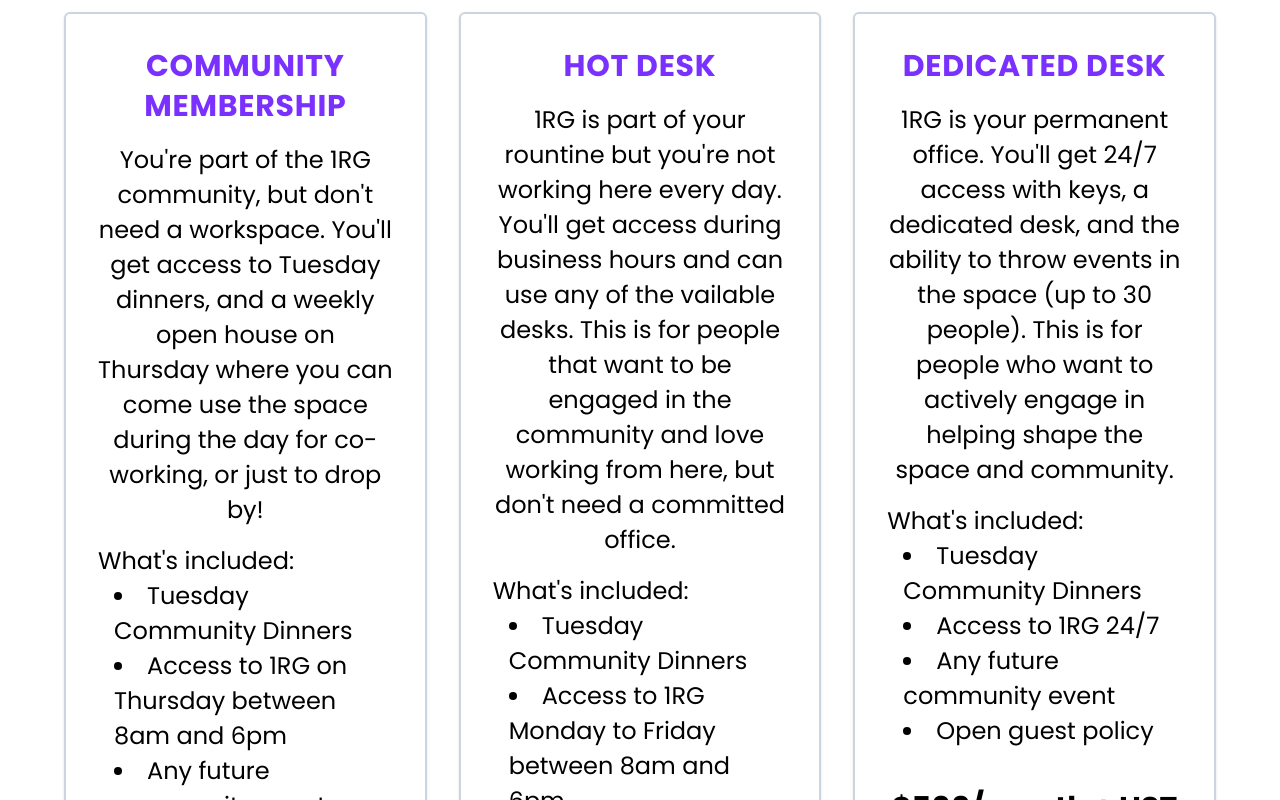
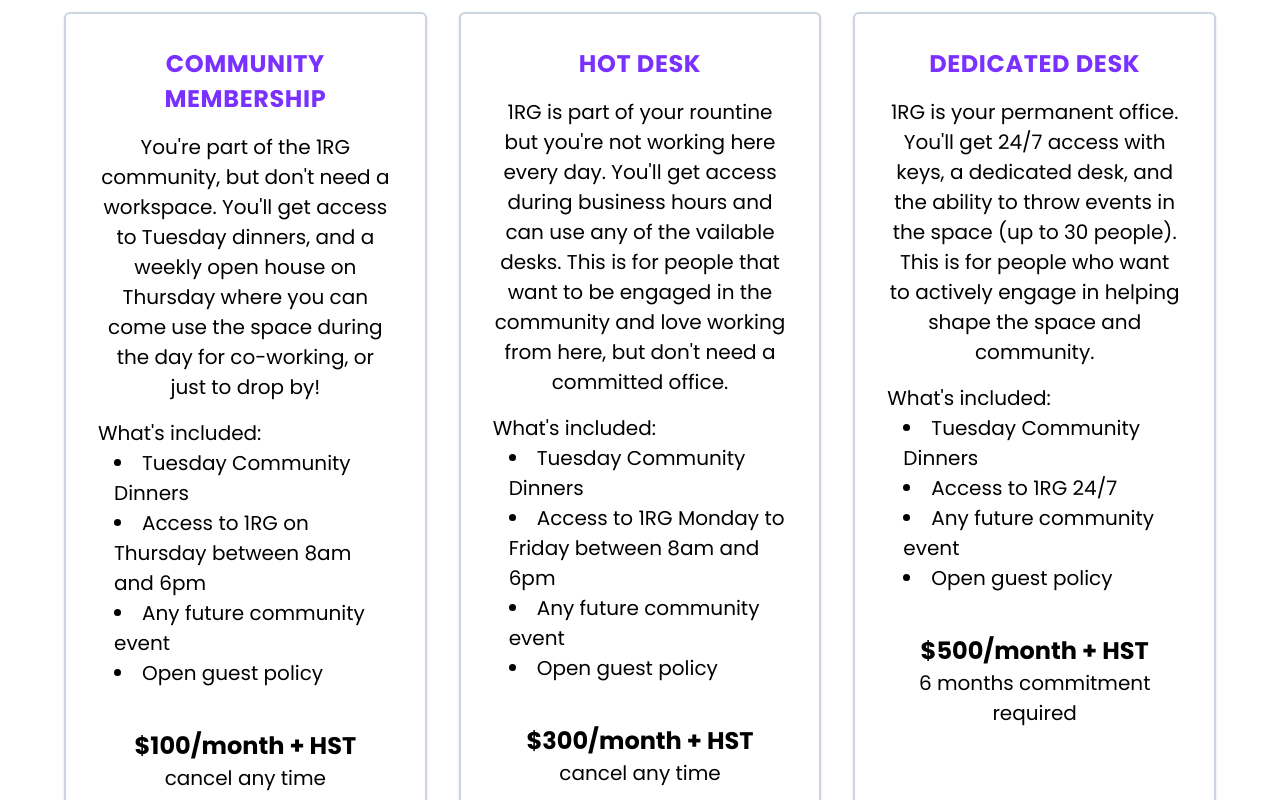
Before and after one commit to 1rglabs/1rg.space, a SvelteKit app: page /memberships in a window 1280 px wide. Shown: the part 1000-1800 px from the top of the page. Built offline with nearby package versions, Linux system fonts and the light colour scheme.

Commit message:
reduce size

```diff
--- a/src/routes/memberships/+page.svelte
+++ b/src/routes/memberships/+page.svelte
@@ -36,12 +36,12 @@
 
 		<!-- Community Membership -->
 			<div class="flex flex-col p-8 border-2 rounded-md border-slate-300 shadow">
-				<div class="text-center font-bold uppercase text-xl lg:text-2xl tracking-wide text-mediumorchid">Community Membership</div>
-				<div class="mt-4 text-center font text-lg lg:text-xl">
+				<div class="text-center font-bold uppercase text-lg lg:text-xl tracking-wide text-mediumorchid">Community Membership</div>
+				<div class="mt-4 text-center font text-m lg:text-lg">
 
 					You're part of the 1RG community, but don't need a workspace. You'll get access to Tuesday dinners, and a weekly open house on Thursday where you can come use the space during the day for co-working, or just to drop by!
 				</div>
-				<div class="mt-4 font text-lg lg:text-xl">
+				<div class="mt-4 font text-m lg:text-lg">
 					What's included:
 					<ul class="list-disc list-inside ml-4">
 						<li>Tuesday Community Dinners</li>
@@ -51,18 +51,18 @@
 					</ul>
 				</div>
 				<div class="mt-10 text-center">
-					<p class="font-bold text-xl lg:text-2xl">$100/month + HST</p>
-					<p class="text-lg lg:text-xl">cancel any time</p>
+					<p class="font-bold text-lg lg:text-xl">$100/month + HST</p>
+					<p class="text-m lg:text-lg">cancel any time</p>
 				</div>
 			</div>
 
 			<!-- Hot Desk -->
 			<div class="flex flex-col p-8 border-2 rounded-md border-slate-300 shadow">
-				<div class="text-center font-bold uppercase text-xl lg:text-2xl tracking-wide text-mediumorchid">Hot Desk</div>
-				<div class="mt-4 text-center font text-lg lg:text-xl">
+				<div class="text-center font-bold uppercase text-lg lg:text-xl tracking-wide text-mediumorchid">Hot Desk</div>
+				<div class="mt-4 text-center font text-m lg:text-lg">
 					1RG is part of your rountine but you're not working here every day. You'll get access during business hours and can use any of the vailable desks. This is for people that want to be engaged in the community and love working from here, but don't need a committed office.
 				</div>
-				<div class="mt-4 font text-lg lg:text-xl">
+				<div class="mt-4 font text-m lg:text-lg">
 					What's included:
 					<ul class="list-disc list-inside ml-4">
 						<li>Tuesday Community Dinners</li>
@@ -72,18 +72,18 @@
 					</ul>
 				</div>
 				<div class="mt-10 text-center">
-					<p class="font-bold text-xl lg:text-2xl">$300/month + HST</p>
-					<p class="text-lg lg:text-xl">cancel any time</p>
+					<p class="font-bold text-lg lg:text-xl">$300/month + HST</p>
+					<p class="text-m lg:text-lg">cancel any time</p>
 				</div>
 			</div>
 
 			<!-- Dedicated Desk -->
 			<div class="flex flex-col p-8 border-2 rounded-md border-slate-300 shadow">
-				<div class="text-center font-bold uppercase text-xl lg:text-2xl tracking-wide text-mediumorchid">Dedicated Desk</div>
-				<div class="mt-4 text-center font text-lg lg:text-xl">
+				<div class="text-center font-bold uppercase text-lg lg:text-xl tracking-wide text-mediumorchid">Dedicated Desk</div>
+				<div class="mt-4 text-center font text-m lg:text-lg">
 					1RG is your permanent office. You'll get 24/7 access with keys, a dedicated desk, and the ability to throw events in the space (up to 30 people). This is for people who want to actively engage in helping shape the space and community.
 				</div>
-				<div class="mt-4 font text-lg lg:text-xl">
+				<div class="mt-4 font text-m lg:text-lg">
 					What's included:
 					<ul class="list-disc list-inside ml-4">
 						<li>Tuesday Community Dinners</li>
@@ -93,8 +93,8 @@
 					</ul>
 				</div>
 				<div class="mt-10 text-center">
-					<p class="font-bold text-xl lg:text-2xl">$500/month + HST</p>
-					<p class="text-lg lg:text-xl">6 months commitment required</p>
+					<p class="font-bold text-lg lg:text-xl">$500/month + HST</p>
+					<p class="text-m lg:text-lg">6 months commitment required</p>
 				</div>
 			</div>
 	</div>
```
